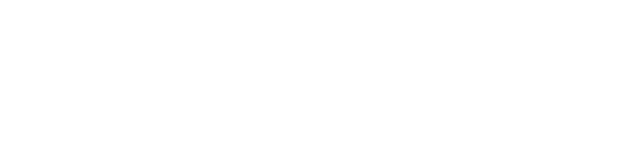
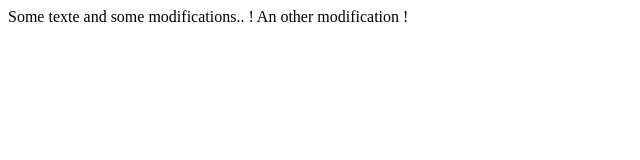
Before and after one commit to MarouaneBen/tuto_git, a plain HTML site: page index.html in a window 1280 px wide. Shown: the whole page, without its empty margins (0-640 px from the left). Drawn offline with Linux system fonts and the light colour scheme.

Commit message:
Refonte du fichier HTMl

```diff
--- a/index.html
+++ b/index.html
@@ -5,5 +5,10 @@
 </head>
 <body>
 
+Some texte and some modifications..
+<!-- New modification -->
+! An other modification !
+<!-- ________________ -->
+
 </body>
 </html>
```
